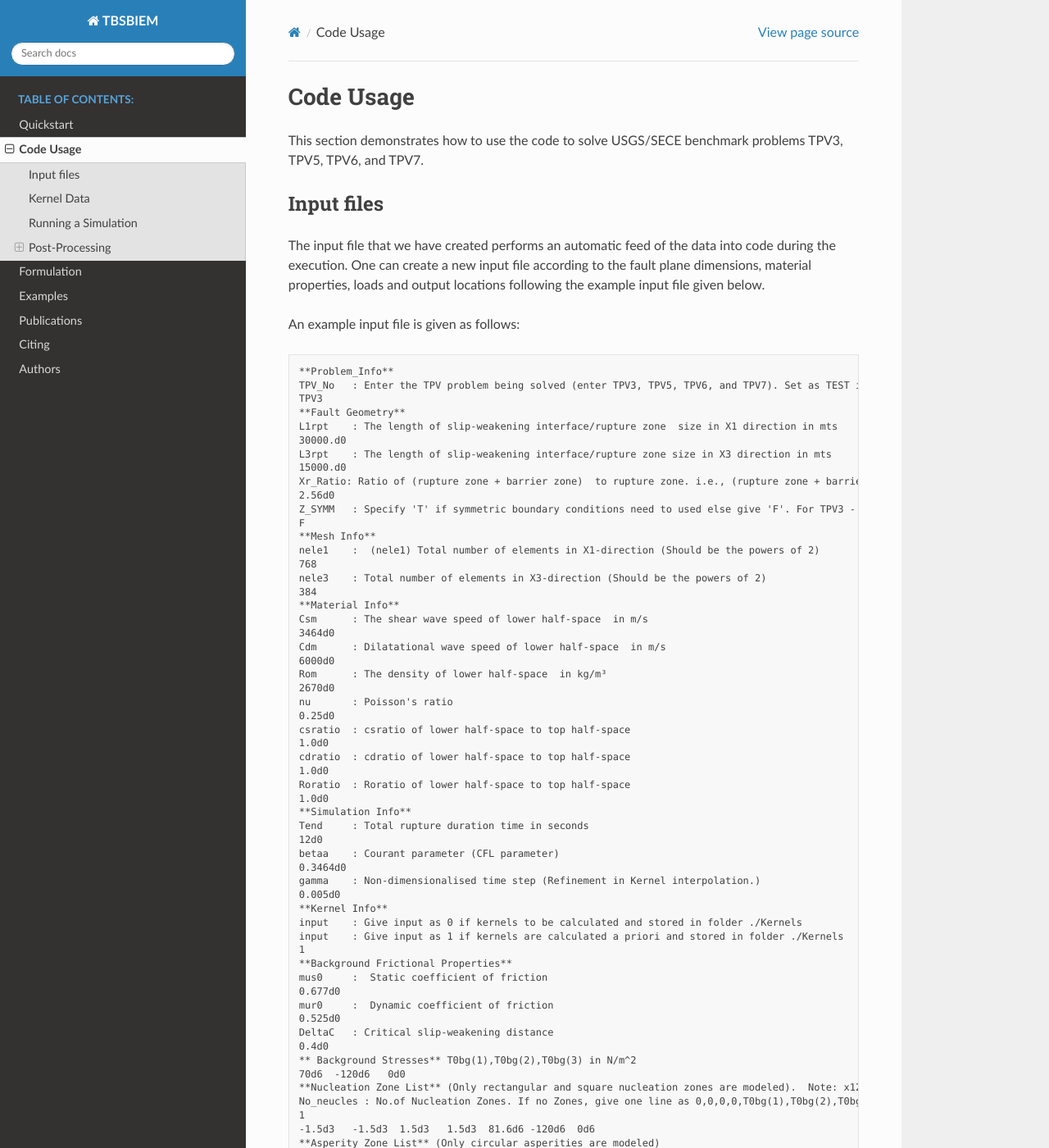
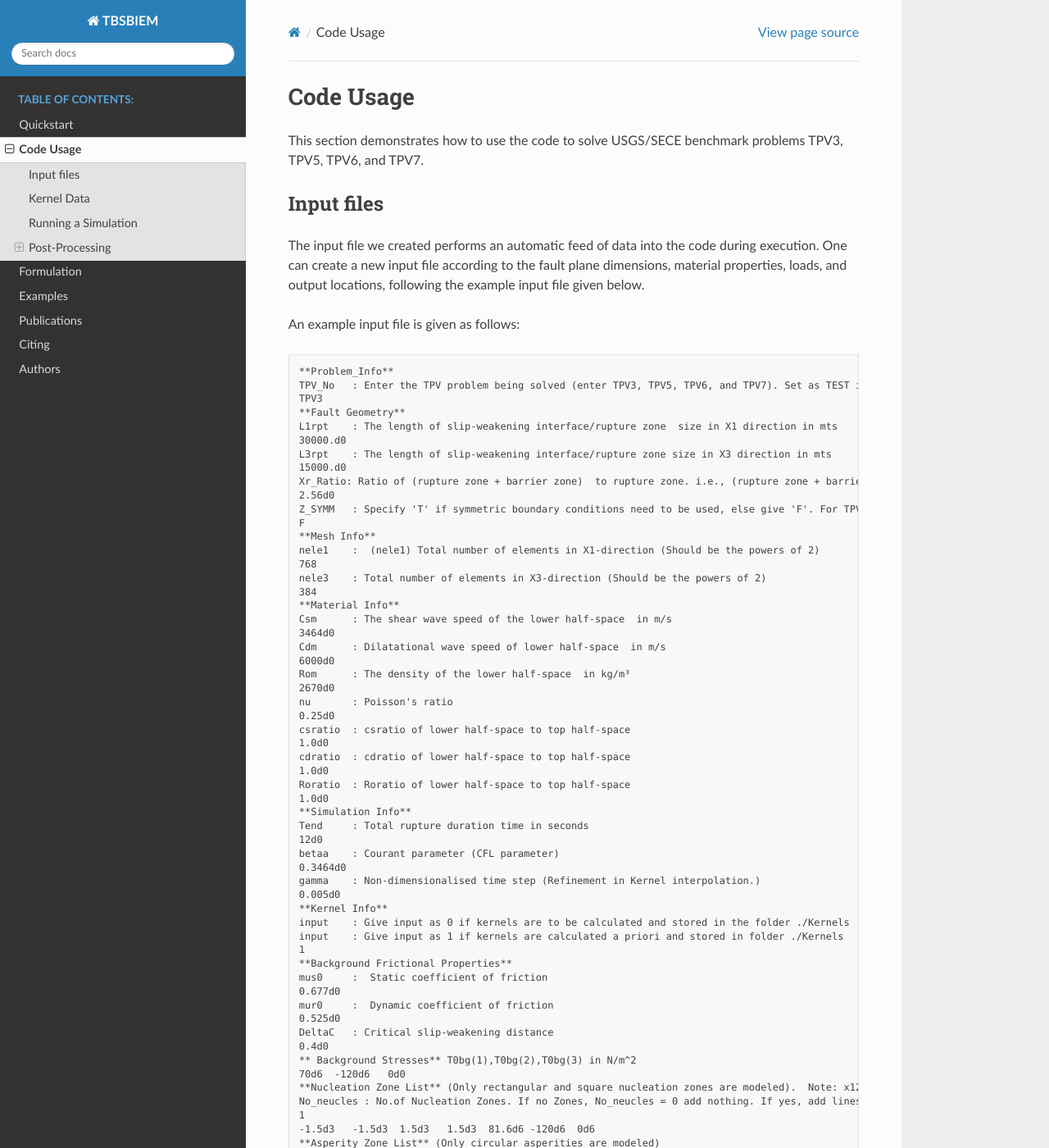
Before and after one commit to ranjkunn/TBSBIEM, a Sphinx documentation site: the page built from Documentation/Code_Usage.rst, in a window 1280 px wide and 1400 px high. Shown: the whole window at 82% size. Built offline with Sphinx 7.4.7 and the Read the Docs theme 3.1.0, drawn with Linux system fonts in a browser that asks for light colours; some of the changed text lies outside the part shown.

Commit message:
Update Code_Usage.rst

```diff
--- a/Documentation/Code_Usage.rst
+++ b/Documentation/Code_Usage.rst
@@ -5,7 +5,7 @@ This section demonstrates how to use the code to solve USGS/SECE benchmark probl
 
 Input files
 ***************
-The input file that we have created performs an automatic feed of the data into code during the execution. One can create a new input file according to the fault plane dimensions, material properties, loads and output locations following the example input file given below.
+The input file we created performs an automatic feed of data into the code during execution. One can create a new input file according to the fault plane dimensions, material properties, loads, and output locations, following the example input file given below.
 
 An example input file is given as follows::
 
@@ -19,7 +19,7 @@ An example input file is given as follows::
    15000.d0
    Xr_Ratio: Ratio of (rupture zone + barrier zone)  to rupture zone. i.e., (rupture zone + barrier zone)/rupture zone
    2.56d0
-   Z_SYMM   : Specify 'T' if symmetric boundary conditions need to used else give 'F'. For TPV3 - F  , and for TPV5,TPV6,TPV7 - T.
+   Z_SYMM   : Specify 'T' if symmetric boundary conditions need to be used, else give 'F'. For TPV3 - F  , and for TPV5,TPV6,TPV7 - T.
    F
    **Mesh Info**
    nele1    :  (nele1) Total number of elements in X1-direction (Should be the powers of 2)
@@ -27,11 +27,11 @@ An example input file is given as follows::
    nele3    : Total number of elements in X3-direction (Should be the powers of 2)
    384
    **Material Info**
-   Csm      : The shear wave speed of lower half-space  in m/s
+   Csm      : The shear wave speed of the lower half-space  in m/s
    3464d0
    Cdm      : Dilatational wave speed of lower half-space  in m/s
    6000d0
-   Rom      : The density of lower half-space  in kg/m³
+   Rom      : The density of the lower half-space  in kg/m³
    2670d0
    nu       : Poisson's ratio
    0.25d0
@@ -49,7 +49,7 @@ An example input file is given as follows::
    gamma    : Non-dimensionalised time step (Refinement in Kernel interpolation.)
    0.005d0
    **Kernel Info**
-   input    : Give input as 0 if kernels to be calculated and stored in folder ./Kernels
+   input    : Give input as 0 if kernels are to be calculated and stored in the folder ./Kernels
    input    : Give input as 1 if kernels are calculated a priori and stored in folder ./Kernels
    1
    **Background Frictional Properties**
@@ -62,29 +62,29 @@ An example input file is given as follows::
    ** Background Stresses** T0bg(1),T0bg(2),T0bg(3) in N/m^2
    70d6  -120d6   0d0
    **Nucleation Zone List** (Only rectangular and square nucleation zones are modeled).  Note: x12>x11 and x32>x31
-   No_neucles : No.of Nucleation Zones. If no Zones, give one line as 0,0,0,0,T0bg(1),T0bg(2),T0bg(3). If yes, add lines with x11,x31,x12,x32,tau1, tau2, tau3.
+   No_neucles : No.of Nucleation Zones. If no Zones, No_neucles = 0 add nothing. If yes, add lines with x11,x31,x12,x32,tau1, tau2, tau3.
    1
    -1.5d3   -1.5d3  1.5d3   1.5d3  81.6d6 -120d6  0d6
    **Asperity Zone List** (Only circular asperities are modeled)
    No_Asps : No.of Asperity Zones. If no Zones, No_Asps = 0 add nothing. If yes, add No_Asps lines with Asps_x, Asps_y,Asps_radii,Asps_mus0,Asps_mur0.
    0
    ** Coordinates of output station points** x_i Y_i
-   NStations: No. of Station points. Followed by coordinates of the station points in metres
+   NStations: No. of Station points. Followed by the coordinates of the station points in metres
    2
    0d3   3d3
    7.5d3 0d3
 
 
-Each parameter can be changed and a new input file can be fed for solving problems.
+Each parameter can be changed, and a new input file can be fed for solving problems.
 
 
 
 Kernel Data
 ***************
 
-We have provided the precomputed Kernels for USGS/SCEC benchmark problems TPV3, TPV5, TPV6, and TPV7 with the mesh size that we have choosen to solve the problem.
+We have provided the precomputed Kernels for the USGS/SCEC benchmark problems TPV3, TPV5, TPV6, and TPV7, along with the mesh size we chose to solve the problems.
 
-However, if you want to compute the kernels, a separate directory with source code is provided. One can generate the Kernels using the following steps::
+However, if you want to compute the kernels, a separate directory with the source code is provided. One can generate the Kernels using the following steps::
 
   cd TBSBIEM
   cd src_Kernels
@@ -92,19 +92,18 @@ However, if you want to compute the kernels, a separate directory with source co
   cd ..
   ./Kernel_Check
 
-or one can generate the Kernels during the simulation as well.
+One can also generate the Kernels during the simulation.
 
-Just provide '0' at `Pre_Kernels` prompt in the input file, the code will generate and store in a directory given like `TPV5_Kernels` for example.
+Just provide '0' at `Pre_Kernels` prompt in the input file, the code will generate and store in a directory given, like `TPV5_Kernels`, for example.
 
 
-**Note:** If you provide '1' at `Pre_Kernels` prompt in the input file, the code will search for kernels with no kernels generated. Thus be carefull if you need to generate the kernels, provide '0' at `Pre_Kernels` prompt in the input file.
-
+**Note:** If you provide '1' at the `Pre_Kernels` prompt in the input file, the code will search for kernels with no kernels generated. Thus, be cautious when generating the kernels; provide '0' at the `Pre_Kernels` prompt in the input file.
 
 Running a Simulation
 *********************
 The code is provided with several input files to solve USGS/SCEC benchmark problems. Namely, TPV3, TPV5, TPV6 and TPV7. One can solve these benchmark problems changing a problem name in **TPV_Problem.in** file.
 
-For example, if you want to solve TPV6 problem then store the string::
+For example, if you want to solve the TPV6 problem, then store the string::
 
    TPV6
 
@@ -119,7 +118,17 @@ Compile and execute the code::
       ./TBSBIEM-v1.1.0
 
 
-The problem TPV6 will be solved and the data will be stored in the directory './data'.
+The problem TPV6 will be solved, and the data will be stored in the directory './data'.
+
+Now, if you would like to run the TPV5 problem, just change the input string in the file **Test_Problem.in** to::
+
+   TPV6
+
+Now, just execute the code::
+
+      ./TBSBIEM-v1.1.0
+
+The problem TPV5 will be solved, and the data will be stored in the directory './data'.
 
 Post-Processing
 *********************
```
